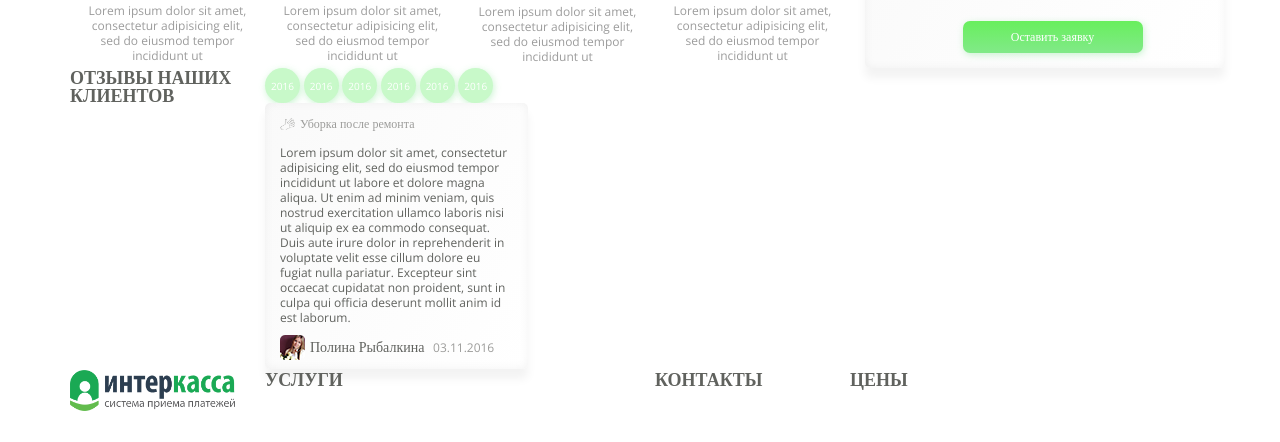
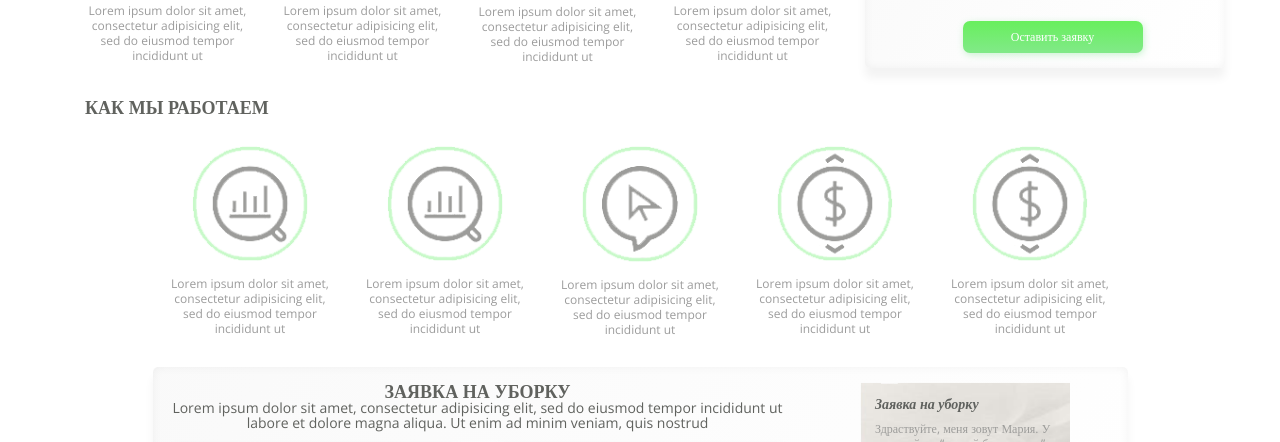
Before and after one commit to Vibevibe/Vibevibe.github.io, a plain HTML site: page index.html in a window 1280 px wide. Shown: the part 955-1397 px from the top of the page. Before the commit the page ends 1368 px from the top, so only its background shows below. Drawn offline with nearby package versions, Linux system fonts and the light colour scheme.

Commit message:
head-will-roll

```diff
--- a/index.html
+++ b/index.html
@@ -152,7 +152,6 @@
 </div>
 </div>
 </section>
-<!--
 <section>
     <div class="container">
             <div class="row">
@@ -188,8 +187,6 @@
             </div>
         </div>
 </section>
--->
-<!--
 <section class="form">
     <div class="container">
         <div class="row">
@@ -236,9 +233,7 @@
                 </div>
             </div>
 </section>
--->
 
-<!--
 <section>
 <div class="container">
     <div class="row">
@@ -251,43 +246,10 @@
     </div>
 </div>
 </section>
--->
 
 <section class="recommend">
     <div class="container">
         <div class="row">
-        <div class="col-sm-12">
-            <div class="row">
-               <div class="col-sm-2">
-                <h2>Отзывы Наших
-                    Клиентов</h2>
-                </div>
-            <div class="col-sm-10">
-                    <a hreg="#" class="greenDate">2016</a>
-                    <a hreg="#" class="greenDate">2016</a>
-                    <a hreg="#" class="greenDate">2016</a>
-                    <a hreg="#" class="greenDate">2016</a>
-                    <a hreg="#" class="greenDate">2016</a>
-                    <a hreg="#" class="greenDate">2016</a>
-
-            </div></div>
-            <div class="row">
-                <div class="col-sm-3">
-                   <div class="block recomContainer">
-                    <div class="recom">Уборка после ремонта</div>
-                    <div class="recomText"><p>Lorem ipsum dolor sit amet,
-consectetur adipisicing elit, sed do eiusmod tempor incididunt ut labore et dolore magna aliqua. Ut enim ad minim veniam, quis nostrud exercitation ullamco laboris nisi ut aliquip ex ea commodo consequat. Duis aute irure dolor in reprehenderit in voluptate velit esse cillum dolore eu fugiat nulla pariatur. Excepteur sint occaecat cupidatat non proident, sunt in culpa qui
-officia deserunt mollit anim id est laborum.</p> </div>
-                    <div>
-                    <span class="users">Полина Рыбалкина</span> <span class="data">03.11.2016</span>
-                    </div>
-                    </div>
-                <div class="col-sm-3"></div>
-                <div class="col-sm-3"></div>
-                <div class="col-sm-3"></div>
-            </div>
-        </div>
-<!--
             <div class="col-sm-2">
                 <h2>Отзывы Наших
                     Клиентов</h2>
@@ -297,15 +259,12 @@ officia deserunt mollit anim id est laborum.</p> </div>
                     <a hreg="#" class="greenDate">2016</a>
                     <a hreg="#" class="greenDate">2016</a>
                     <a hreg="#" class="greenDate">2016</a>
-                    <a hreg="#" class="greenDate">2016</a>
-                    <a hreg="#" class="greenDate">2016</a>
+                <a hreg="#" class="greenDate">2016</a>
 
             </div>
--->
         </div>
 
 
-<!--
         <div class="row">
             <div class="col-sm-3 col-lg-3">
                 <div class="block recomContainer">
@@ -351,7 +310,6 @@ officia deserunt mollit anim id est laborum.</p> </div>
                 </div>
             </div>
         </div>
--->
     </div>
 </section>
 
@@ -359,21 +317,21 @@ officia deserunt mollit anim id est laborum.</p> </div>
 <footer>
     <div class="container">
         <div class="row">
-            <div class="col-sm-2">
+            <div class="col-sm-2  col-lg-2">
                 <div class="logo">
                     <img src="images/logo.png" alt="">
                 </div>
             </div>
-            <div class="col-sm-2">
+            <div class="col-sm-2  col-lg-2">
                 <h2>Услуги</h2>
             </div>
-            <div class="col-sm-2">
+            <div class="col-sm-2  col-lg-2">
 
             </div>
-            <div class="col-sm-2">
+            <div class="col-sm-2  col-lg-2">
                 <h2>Контакты</h2>
             </div>
-            <div class="col-sm-4">
+            <div class="col-sm-4  col-lg-4">
                 <h2>Цены</h2>
             </div>
         </div>
```
